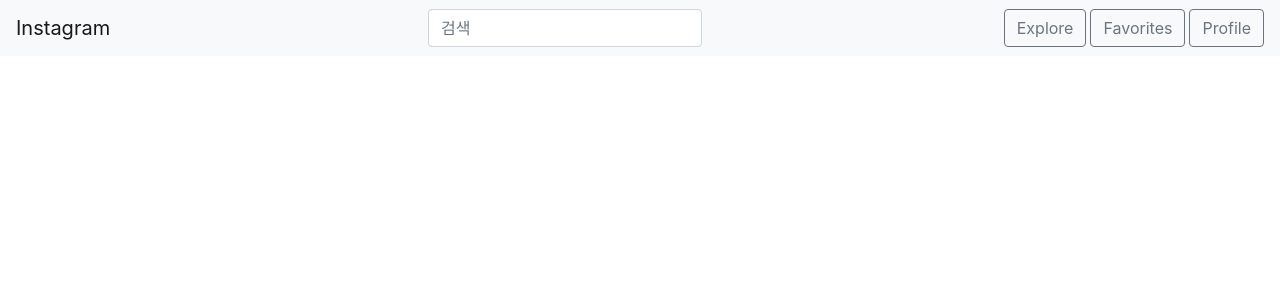
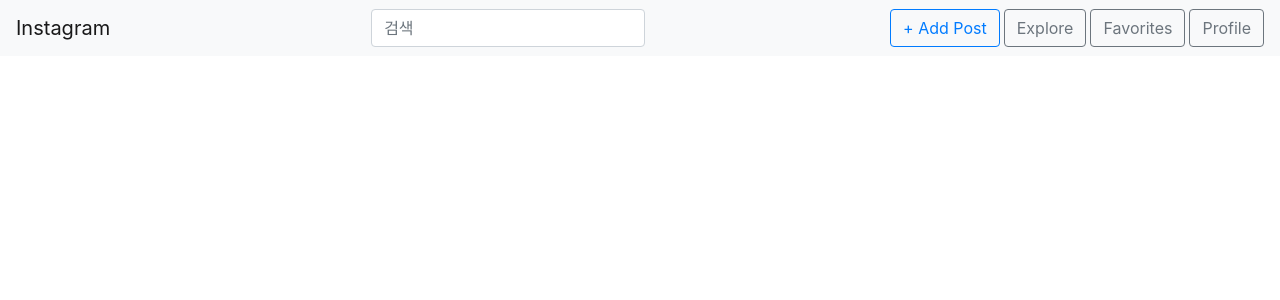
Before and after one commit to orca9s/instagram, a Django app: page /posts/ in a window 1280 px wide. Shown: the top 300 px of the page. Run offline with Django 3.2, Linux system fonts and the light colour scheme; data that the repository does not hold is empty; some libraries are stand-ins or nearby versions.

Commit message:
posts.views.post_create, posts/post_create.html 연결 및 템플릿 form구현

```diff
--- a/app/posts/urls.py
+++ b/app/posts/urls.py
@@ -8,5 +8,6 @@
 
 urlpatterns = [
     # posts.urls내의 패턴들은, prefix가 '/posts/'임
-    path('', views.post_list, name='post-list')
+    path('', views.post_list, name='post-list'),
+    path('create/', views.post_create, name='post-create')
 ]
--- a/app/templates/base.html
+++ b/app/templates/base.html
@@ -23,6 +23,9 @@
 			</form>
 			<!--우측 3개 메뉴 버튼-->
 			<ul class="navbar-nav ml-md-auto">
+                <li class="nav-item mr-sm-1">
+					<a href="#" class="btn btn-outline-primary">+ Add Post</a>
+				</li>
 				<li class="nav-item mr-sm-1">
 					<a href="#" class="btn btn-outline-secondary">Explore</a>
 				</li>
--- a/app/templates/posts/post_create.html
+++ b/app/templates/posts/post_create.html
@@ -3,6 +3,10 @@
 <div>
     <h2>포스트 추가</h2>
     <form action="" method="POST">
+        <div class="form-group">
+            <label for="id-photo">사진첨부</label>
+            <input type="file" id="id-photo" class="form-control-file">
+        </div>
         {% csrf_token %}
         {{ form }}
         <button class="btn btn-primary btn-block">업로드</button>
```
